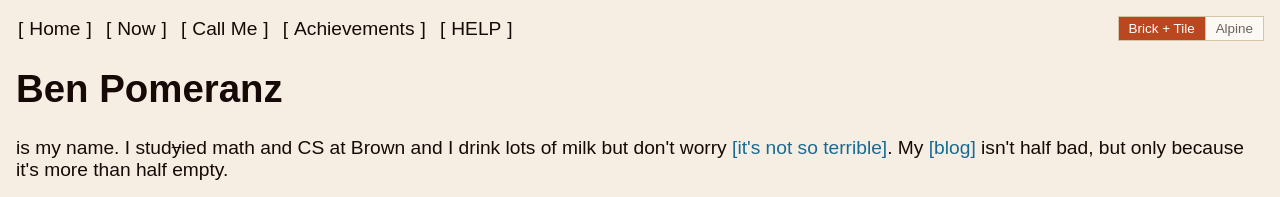
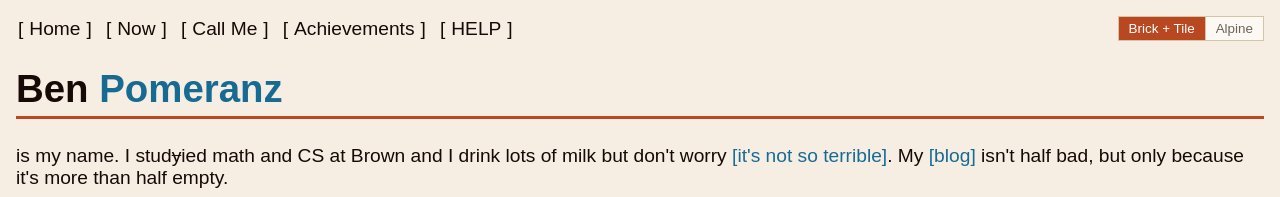
Before and after one commit to benpomeranz/benpomeranz.github.io, a plain HTML site: page mockups/home-modes-original.html in a window 1280 px wide. Shown: the top 197 px of the page. Drawn offline with Linux system fonts and the light colour scheme.

Commit message:
Mockups: add base-accent header rule and pop-accent 'Pomeranz' to original-layout mock
Keeps the current home-page formatting (system sans, original layout) and adds:
- a horizontal rule under the title in the base accent (brick / hazy sky)
- 'Pomeranz' in the pop accent (tile / forest)

Co-Authored-By: Claude Opus 4.8 <noreply@anthropic.com>

```diff
--- a/mockups/home-modes-original.html
+++ b/mockups/home-modes-original.html
@@ -16,7 +16,8 @@
   body[data-mode="brick"]{
     --page:#f6eee3;     /* cream */
     --ink:#160906;
-    --accent:#176B92;   /* tile = link / text accent */
+    --accent:#176B92;   /* tile = pop accent (links, "Pomeranz") */
+    --line:#B94821;     /* brick = base accent (structural line) */
     --border:#D4C4A8;
     --switch-active:#B94821;  /* brick */
     --switch-active-fg:#fff;
@@ -25,7 +26,8 @@
   body[data-mode="alpine"]{
     --page:#E7E8E4;     /* pale stone */
     --ink:#160906;
-    --accent:#2F4A1A;   /* forest = link / text accent */
+    --accent:#2F4A1A;   /* forest = pop accent (links, "Pomeranz") */
+    --line:#9BB6DA;     /* hazy sky = base accent (structural line) */
     --border:#c2c4c0;
     --switch-active:#9BB6DA;  /* hazy sky */
     --switch-active-fg:#160906;
@@ -39,7 +41,8 @@
     background-color: var(--page);
     color: var(--ink);
   }
-  h1 { text-align: left; }
+  h1 { text-align: left; border-bottom: 3px solid var(--line); padding-bottom: 0.3rem; }
+  h1 .mark { color: var(--accent); }
 
   a { text-decoration: none; color: inherit; }
   a:hover { text-decoration: underline; }
@@ -86,7 +89,7 @@
     </div>
   </nav>
 
-  <h1>Ben Pomeranz</h1>
+  <h1>Ben <span class="mark">Pomeranz</span></h1>
   <p>is my name. I stud<s>y</s>ied math and CS at Brown and I drink lots of milk but
     don't worry <a href="#">it's not so terrible</a>. My <a href="#">blog</a> isn't half
     bad, but only because it's more than half empty.</p>
```
